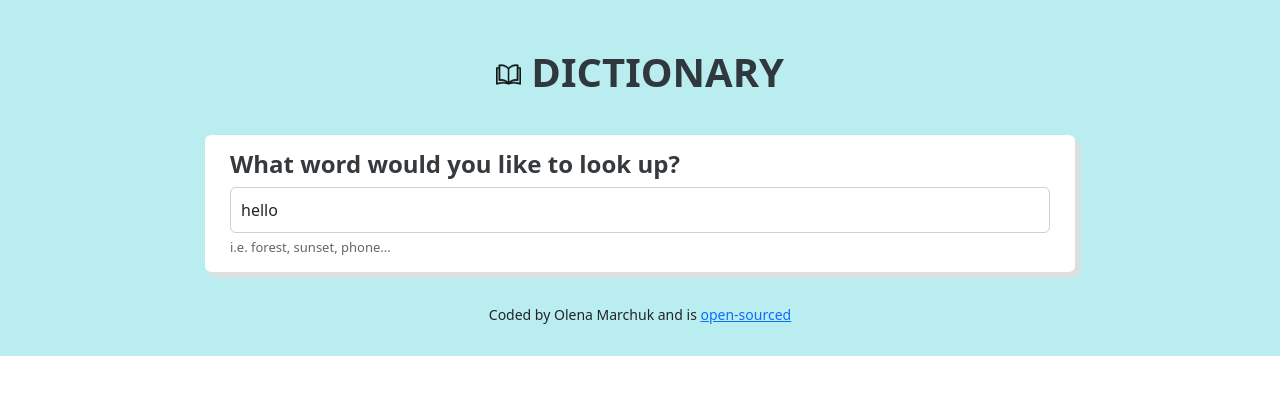
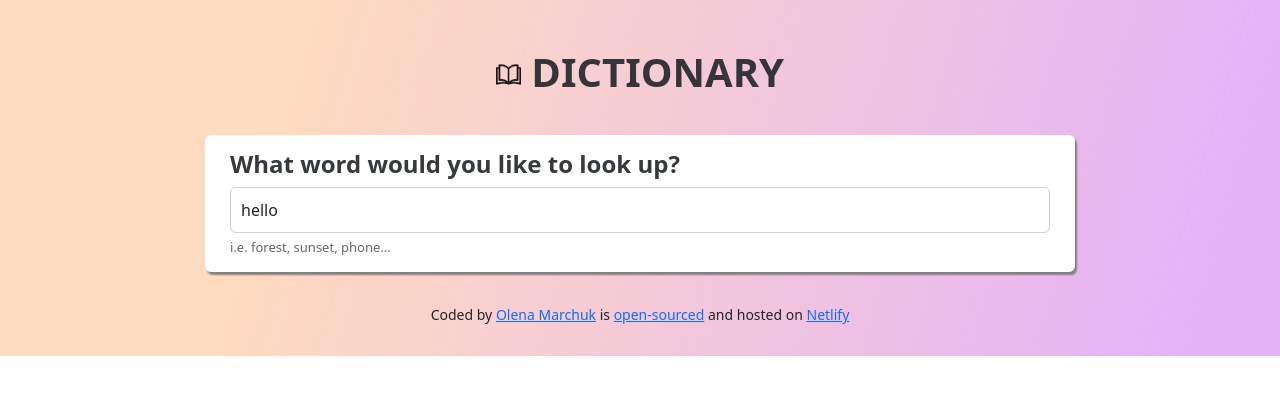
Before and after one commit to OlenaMarchuk/dictionary-app, a React (Create React App) app: page / in a window 1280 px wide. Shown: the top 394 px of the page. Built offline with nearby package versions, Linux system fonts and the light colour scheme; no server answers.

Commit message:
added links, changed the background

```diff
--- a/src/App.css
+++ b/src/App.css
@@ -1,5 +1,9 @@
 .App {
-  background-color: #baedf0;
+  background: linear-gradient(
+    106.5deg,
+    rgba(255, 215, 185, 0.91) 23%,
+    rgba(223, 159, 247, 0.8) 93%
+  );
 }
 .App-header {
   text-align: center;
--- a/src/App.js
+++ b/src/App.js
@@ -18,13 +18,29 @@ export default function App() {
         </main>
         <footer className="text-center">
           <small>
-            Coded by Olena Marchuk and is{" "}
+            Coded by{" "}
+            <a
+              href="https://www.linkedin.com/in/olena-marchuk-1a1558247/details/experience/"
+              target="blank"
+              rel="noopener noreferrer"
+            >
+              Olena Marchuk
+            </a>{" "}
+            is{" "}
             <a
               href="https://github.com/OlenaMarchuk/dictionary-app"
               target="blank"
               rel="noopener noreferrer"
             >
               open-sourced
+            </a>{" "}
+            and hosted on{" "}
+            <a
+              href="https://lighthearted-nougat-2f8e8d.netlify.app/"
+              target="blank"
+              rel="noopener noreferrer"
+            >
+              Netlify
             </a>
           </small>
         </footer>
--- a/src/Dictionary.css
+++ b/src/Dictionary.css
@@ -2,12 +2,13 @@
   max-width: 900px;
   margin: 0 auto;
 }
+
 .Dictionary section {
   background-color: #fff;
   border-radius: 6px;
   padding: 15px 25px;
   margin: 15px;
-  box-shadow: 5px 5px 5px rgb(226, 221, 221);
+  box-shadow: 2px 3px 2px grey;
 }
 .Dictionary .question {
   text-align: left;
```
